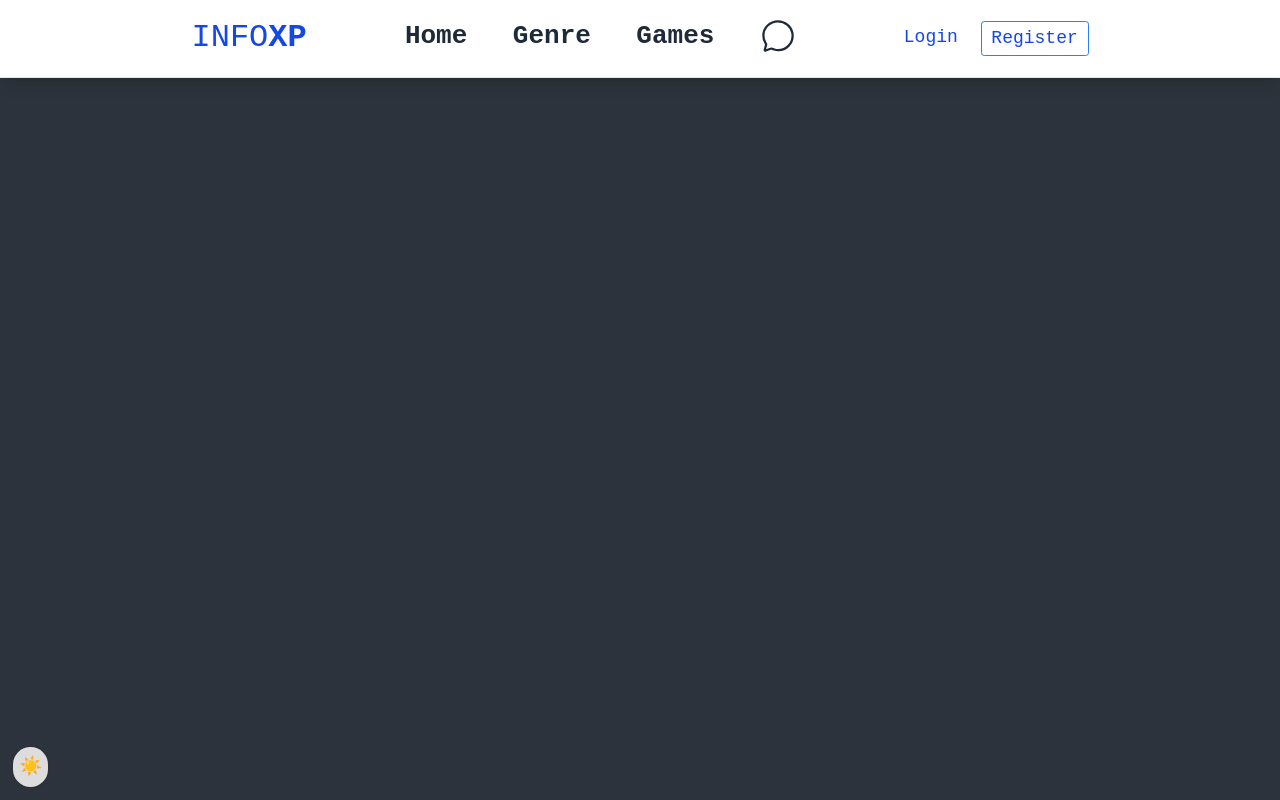
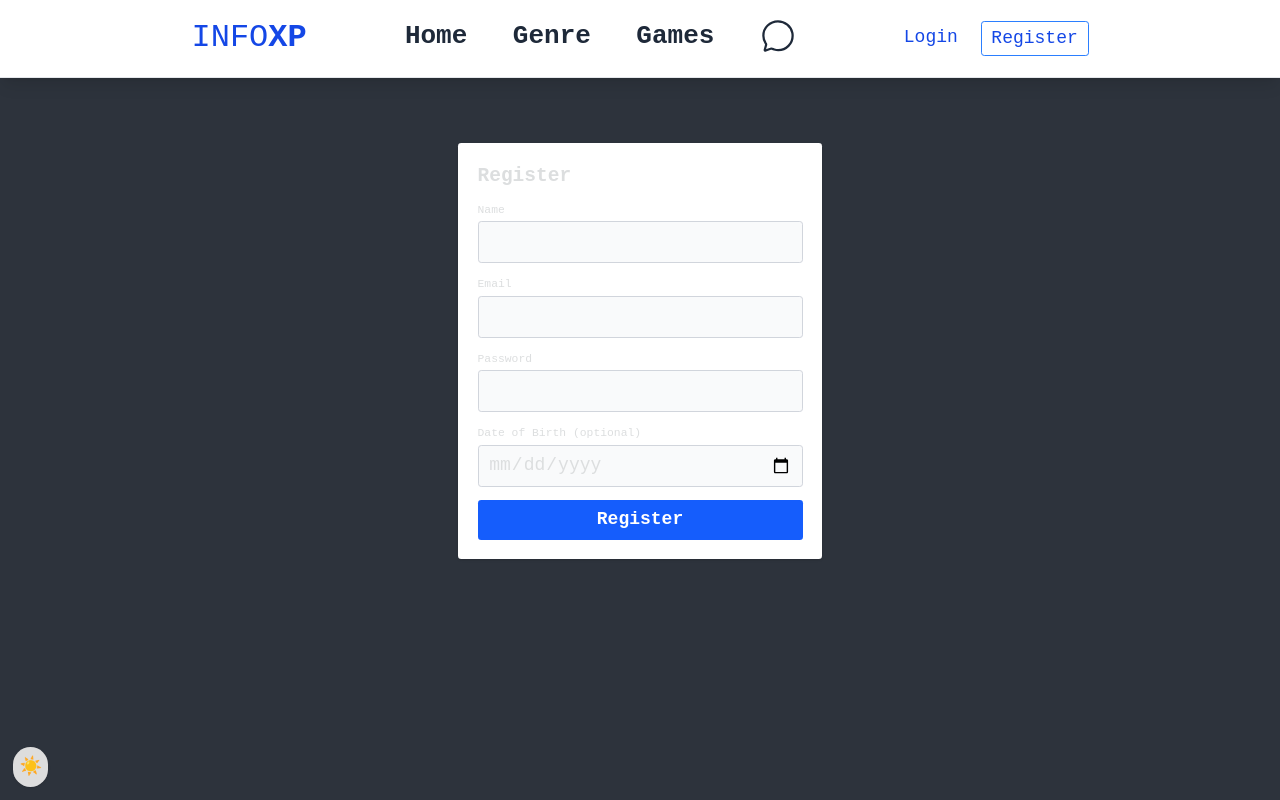
Before and after one commit to MrWinRock/infoxp, a React (Vite) app: page /register in a window 1280 px wide. Built offline with nearby package versions, Linux system fonts and the light colour scheme; no server answers.

Commit message:
update: api; regis/login

```diff
--- a/src/App.tsx
+++ b/src/App.tsx
@@ -5,6 +5,8 @@ import Home from './components/home/Home'
 import Genre from './components/genre/Genre'
 import Games from './components/games/Games'
 import Chat from './components/chat/Chat'
+import Login from './components/auth/Login'
+import Register from './components/auth/Register'
 
 const App = () => {
   const [darkMode, setDarkMode] = useState(true)
@@ -32,6 +34,8 @@ const App = () => {
           <Route path='/genre' element={<Genre />} />
           <Route path='/games' element={<Games />} />
           <Route path='/chat' element={<Chat />} />
+          <Route path='/login' element={<Login />} />
+          <Route path='/register' element={<Register />} />
         </Routes>
       </div>
     </div>
--- /dev/null
+++ b/src/components/auth/Login.tsx
@@ -0,0 +1,79 @@
+import { useState } from 'react';
+import { login } from '../../services/authService';
+
+const Login = () => {
+    const [form, setForm] = useState({ email: '', password: '' });
+    const [loading, setLoading] = useState(false);
+    const [error, setError] = useState<string | null>(null);
+    const [msg, setMsg] = useState<string | null>(null);
+
+    const onChange = (e: React.ChangeEvent<HTMLInputElement>) =>
+        setForm(f => ({ ...f, [e.target.name]: e.target.value }));
+
+    const onSubmit = async (e: React.FormEvent) => {
+        e.preventDefault();
+        if (loading) return;
+        setError(null);
+        setMsg(null);
+        setLoading(true);
+        try {
+            const res = await login(form);
+            if (res.token) localStorage.setItem('auth_token', res.token);
+            setMsg(res.message || (res.user ? `Welcome ${res.user.name}` : 'Login success'));
+        } catch (err: unknown) {
+            if (typeof err === 'object' && err !== null && 'response' in err) {
+                const response = (err as { response?: { data?: { message?: string } } }).response;
+                setError(response?.data?.message || 'Login failed');
+            } else if (err instanceof Error) {
+                setError(err.message);
+            } else {
+                setError('Login failed');
+            }
+        } finally {
+            setLoading(false);
+        }
+    };
+
+    return (
+        <div className="w-full max-w-md mx-auto mt-20 bg-white dark:bg-[#171D25] p-6 rounded shadow">
+            <h2 className="text-2xl font-bold mb-4">Login</h2>
+            <form onSubmit={onSubmit} className="space-y-4">
+                <div>
+                    <label className="block text-sm font-medium mb-1" htmlFor="email">Email</label>
+                    <input
+                        id="email"
+                        name="email"
+                        type="email"
+                        required
+                        value={form.email}
+                        onChange={onChange}
+                        className="w-full px-3 py-2 rounded border border-gray-300 dark:border-gray-600 bg-gray-50 dark:bg-gray-800"
+                    />
+                </div>
+                <div>
+                    <label className="block text-sm font-medium mb-1" htmlFor="password">Password</label>
+                    <input
+                        id="password"
+                        name="password"
+                        type="password"
+                        required
+                        value={form.password}
+                        onChange={onChange}
+                        className="w-full px-3 py-2 rounded border border-gray-300 dark:border-gray-600 bg-gray-50 dark:bg-gray-800"
+                    />
+                </div>
+                {error && <p className="text-sm text-red-600">{error}</p>}
+                {msg && <p className="text-sm text-green-600">{msg}</p>}
+                <button
+                    type="submit"
+                    disabled={loading}
+                    className="w-full py-2 rounded bg-blue-600 hover:bg-blue-700 disabled:bg-blue-400 text-white font-semibold"
+                >
+                    {loading ? 'Logging in...' : 'Login'}
+                </button>
+            </form>
+        </div>
+    );
+};
+
+export default Login;
--- /dev/null
+++ b/src/components/auth/Register.tsx
@@ -0,0 +1,117 @@
+import { useState } from 'react';
+import { register } from '../../services/authService';
+
+const Register = () => {
+    const [form, setForm] = useState({ name: '', email: '', password: '', date_of_birth: '' });
+    const [loading, setLoading] = useState(false);
+    const [error, setError] = useState<string | null>(null);
+    const [msg, setMsg] = useState<string | null>(null);
+
+    const onChange = (e: React.ChangeEvent<HTMLInputElement>) =>
+        setForm(f => ({ ...f, [e.target.name]: e.target.value }));
+
+    const validate = () => {
+        if (!form.name.trim()) return 'Name is required';
+        if (form.password.length < 8) return 'Password must be at least 8 characters long';
+        return null;
+    };
+
+    const onSubmit = async (e: React.FormEvent) => {
+        e.preventDefault();
+        if (loading) return;
+        setError(null);
+        setMsg(null);
+        const vErr = validate();
+        if (vErr) {
+            setError(vErr);
+            return;
+        }
+        setLoading(true);
+        try {
+            const { name, email, password, date_of_birth } = form;
+            const res = await register({
+                name,
+                email,
+                password,
+                date_of_birth: date_of_birth || undefined
+            });
+            if (res.token) localStorage.setItem('auth_token', res.token);
+            setMsg(res.message || 'User created successfully');
+        } catch (err: unknown) {
+            if (typeof err === 'object' && err !== null && 'response' in err) {
+                const errorObj = err as { response?: { data?: { message?: string } } };
+                setError(errorObj.response?.data?.message || 'Registration failed');
+            } else {
+                setError('Registration failed');
+            }
+        } finally {
+            setLoading(false);
+        }
+    };
+
+    return (
+        <div className="w-full max-w-md mx-auto mt-20 bg-white dark:bg-[#171D25] p-6 rounded shadow">
+            <h2 className="text-2xl font-bold mb-4">Register</h2>
+            <form onSubmit={onSubmit} className="space-y-4">
+                <div>
+                    <label className="block text-sm font-medium mb-1" htmlFor="name">Name</label>
+                    <input
+                        id="name"
+                        name="name"
+                        type="text"
+                        required
+                        value={form.name}
+                        onChange={onChange}
+                        className="w-full px-3 py-2 rounded border border-gray-300 dark:border-gray-600 bg-gray-50 dark:bg-gray-800"
+                    />
+                </div>
+                <div>
+                    <label className="block text-sm font-medium mb-1" htmlFor="email">Email</label>
+                    <input
+                        id="email"
+                        name="email"
+                        type="email"
+                        required
+                        value={form.email}
+                        onChange={onChange}
+                        className="w-full px-3 py-2 rounded border border-gray-300 dark:border-gray-600 bg-gray-50 dark:bg-gray-800"
+                    />
+                </div>
+                <div>
+                    <label className="block text-sm font-medium mb-1" htmlFor="password">Password</label>
+                    <input
+                        id="password"
+                        name="password"
+                        type="password"
+                        required
+                        value={form.password}
+                        onChange={onChange}
+                        className="w-full px-3 py-2 rounded border border-gray-300 dark:border-gray-600 bg-gray-50 dark:bg-gray-800"
+                    />
+                </div>
+                <div>
+                    <label className="block text-sm font-medium mb-1" htmlFor="date_of_birth">Date of Birth (optional)</label>
+                    <input
+                        id="date_of_birth"
+                        name="date_of_birth"
+                        type="date"
+                        value={form.date_of_birth}
+                        onChange={onChange}
+                        className="w-full px-3 py-2 rounded border border-gray-300 dark:border-gray-600 bg-gray-50 dark:bg-gray-800"
+                    />
+                </div>
+                {error && <p className="text-sm text-red-600">{error}</p>}
+                {msg && <p className="text-sm text-green-600">{msg}</p>}
+                <button
+                    type="submit"
+                    disabled={loading}
+                    className="w-full py-2 rounded bg-blue-600 hover:bg-blue-700 disabled:bg-blue-400 text-white font-semibold"
+                >
+                    {loading ? 'Registering...' : 'Register'}
+                </button>
+            </form>
+        </div>
+    );
+};
+
+export default Register;
--- a/src/components/chat/Chat.tsx
+++ b/src/components/chat/Chat.tsx
@@ -1,6 +1,6 @@
 import React, { useState, useEffect, useRef } from 'react';
 import axios from 'axios';
-import { API_URL } from '../../apiConfig';
+import { API_BASE_URL } from '../../config/api';
 
 interface Message {
     sender: 'user' | 'chatbot';
@@ -39,14 +39,13 @@ const Chat = () => {
         try {
             const response = await axios({
                 method: 'POST',
-                url: `${API_URL}/chat`,
+                url: `${API_BASE_URL}/chat`,
                 data: {
                     message: currentInput,
                     userId: userId,
                 },
                 responseType: 'stream'
             });
-
             const newUserId = response.headers['x-user-id'];
             if (newUserId && !userId) {
                 setUserId(newUserId);
--- /dev/null
+++ b/src/config/api.ts
@@ -0,0 +1,2 @@
+export const API_BASE_URL =
+    import.meta.env.VITE_API_BASE_URL || 'http://localhost:5000/api';
--- /dev/null
+++ b/src/services/apiClient.ts
@@ -0,0 +1,16 @@
+import axios from 'axios';
+import { API_BASE_URL } from '../config/api';
+
+export const apiClient = axios.create({
+    baseURL: API_BASE_URL,
+    withCredentials: true,
+    headers: { 'Content-Type': 'application/json' }
+});
+
+apiClient.interceptors.request.use(cfg => {
+    const t = localStorage.getItem('auth_token');
+    if (t) cfg.headers.Authorization = `Bearer ${t}`;
+    return cfg;
+});
+
+apiClient.interceptors.response.use(r => r, e => Promise.reject(e));
--- /dev/null
+++ b/src/services/authService.ts
@@ -0,0 +1,34 @@
+import { apiClient } from './apiClient';
+
+export interface LoginPayload {
+    email: string;
+    password: string;
+}
+
+export interface RegisterPayload {
+    name: string;
+    email: string;
+    password: string;
+    date_of_birth?: string;
+}
+
+export interface AuthResult {
+    token?: string;
+    user?: {
+        id: string;
+        name: string;
+        email: string;
+        date_of_birth?: string;
+    };
+    message?: string;
+}
+
+export const login = async (data: LoginPayload): Promise<AuthResult> => {
+    const res = await apiClient.post<AuthResult>('/users/login', data);
+    return res.data;
+};
+
+export const register = async (data: RegisterPayload): Promise<AuthResult> => {
+    const res = await apiClient.post<AuthResult>('/users/register', data);
+    return res.data;
+};
```
Also changed, not shown: 1 other file (tests, documents, lock files or other folders).
